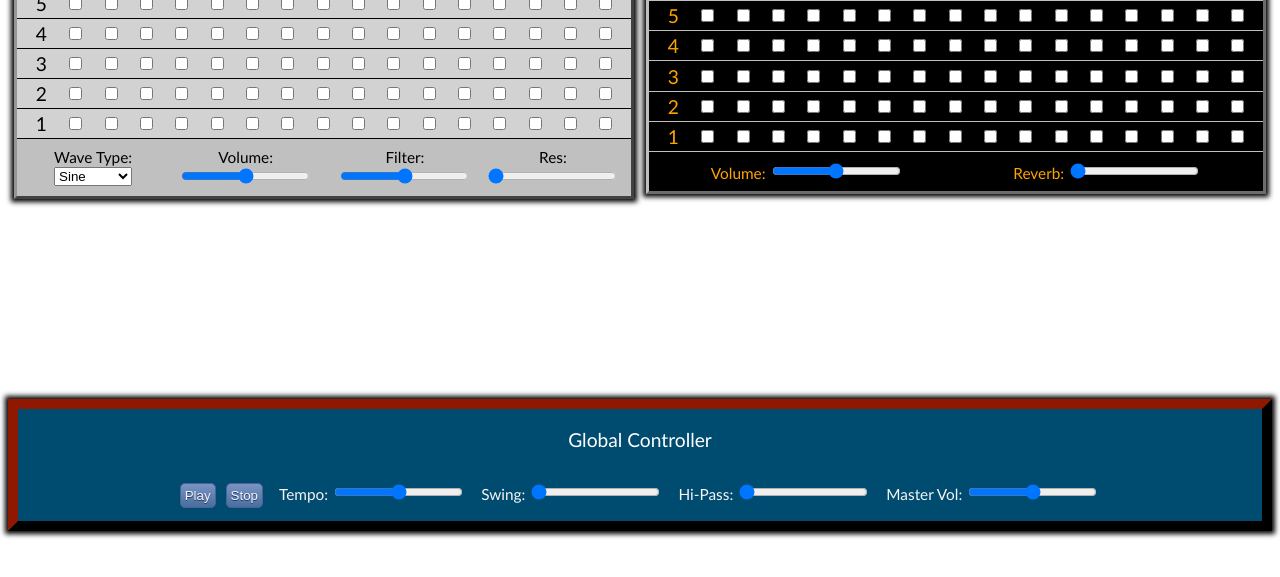
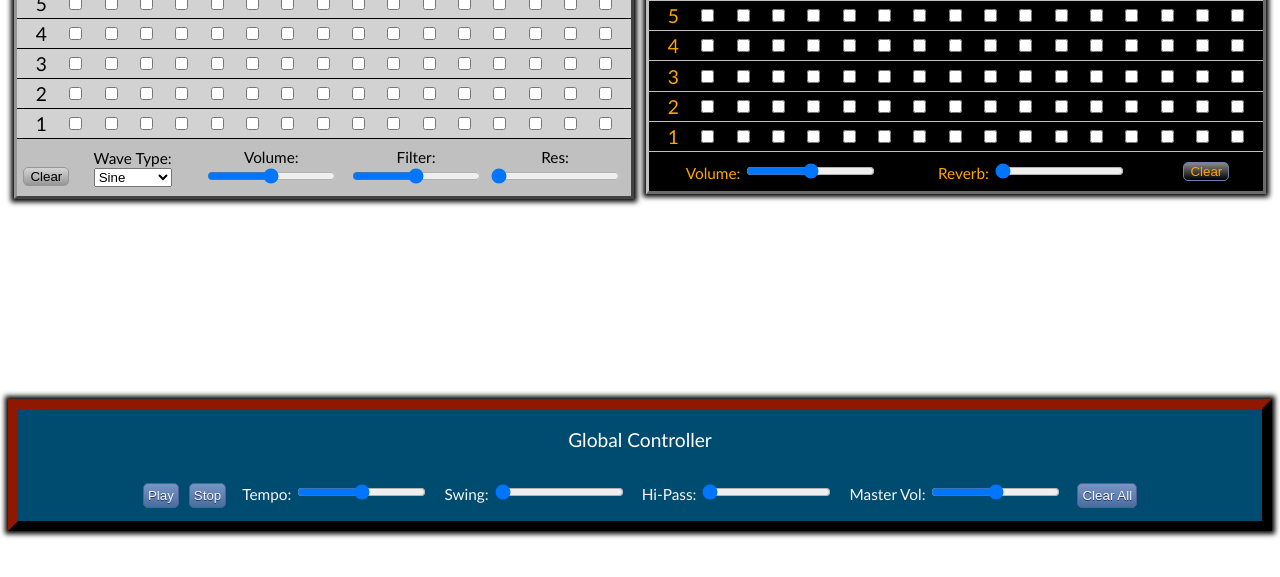
Before and after one commit to PatrickMackridge/browser-beat2, a website with bundled scripts: page index.html in a window 1280 px wide. Shown: the part 169-746 px from the top of the page. Built offline with nearby package versions, Linux system fonts and the light colour scheme; files whose address does not match are found by name.

Commit message:
Create clear buttons for both sequencers & a clear all. Currently non-functional

```diff
--- a/index.html
+++ b/index.html
@@ -129,6 +129,7 @@
           </div>
         </div>
         <div class="synth-controls">
+          <button class="clear-bass">Clear</button>
           <label
             >Wave Type:
             <select class="waveSelect">
@@ -295,6 +296,7 @@
             >Reverb:
             <input type="range" min="0" max="50" value="0" class="reverb" />
           </label>
+          <button class="clear-drums">Clear</button>
         </div>
       </div>
     </div>
@@ -325,6 +327,7 @@
           >Master Vol:
           <input type="range" min="0" max="100" value="50" class="masterVol" />
         </label>
+        <button class="clear-all">Clear All</button>
       </div>
     </div>
   </body>
--- a/script.js
+++ b/script.js
@@ -70,8 +70,8 @@ const browserBeat = new Tone.Sampler(
     D1: "snare.wav",
     "D#1": "clap.mp3",
     "F#1": "closed_hat.mp3",
-    "A#1": "open_hat.wav",
-    C2: "cowbell.wav"
+    "A#1": "E808_OH-06.wav",
+    C2: "cowbell.wav",
   },
   () => {
     console.log("Drums loaded");
@@ -155,7 +155,7 @@ swing.addEventListener("mousemove", () => {
   Tone.Transport.swing = swing.value / 100;
 });
 
-hiPassFreq.addEventListener("mousemove", event => {
+hiPassFreq.addEventListener("mousemove", (event) => {
   hiPass.frequency.value = event.target.value;
 });
 
--- a/style.css
+++ b/style.css
@@ -31,6 +31,7 @@ body {
 .synth-controls {
   color: black;
   display: flex;
+  align-items: center;
   padding: 1%;
   border-top: 1px solid black;
   overflow-x: auto;
@@ -39,6 +40,29 @@ body {
 
 .synth-controls::-webkit-scrollbar {
   width: 0;
+}
+
+.synth-controls button {
+  position: relative;
+  max-height: 25px;
+  top: 9px;
+  background: linear-gradient(
+    to bottom,
+    rgb(210, 210, 210) 5%,
+    rgb(150, 150, 150) 100%
+  );
+  border-radius: 5px;
+  border: 1px solid rgb(150, 150, 150);
+  cursor: pointer;
+}
+
+.synth-controls button:active {
+  top: 10px;
+  background: linear-gradient(
+    to bottom,
+    rgb(150, 150, 150) 5%,
+    rgb(210, 210, 210) 100%
+  );
 }
 
 .seqRowBass {
@@ -84,6 +108,21 @@ body {
   align-items: center;
   padding: 1%;
   border-top: 1px solid silver;
+}
+
+.drum-controls button {
+  position: relative;
+  max-height: 25px;
+  background: linear-gradient(to bottom, rgb(130, 130, 130) 5%, black 100%);
+  border-radius: 5px;
+  border: 1px solid #707fac;
+  cursor: pointer;
+  color: orange;
+}
+
+.drum-controls button:active {
+  top: 1px;
+  background: linear-gradient(to bottom, black 5%, rgb(130, 130, 130) 100%);
 }
 
 .seqRowDrums {
@@ -154,10 +193,6 @@ label {
   margin: 0.5%;
 }
 
-button {
-  justify-self: center;
-}
-
 @media only screen and (max-device-width: 768px) {
   body {
     display: flex;
```
Also changed, not shown: 2 other files.
